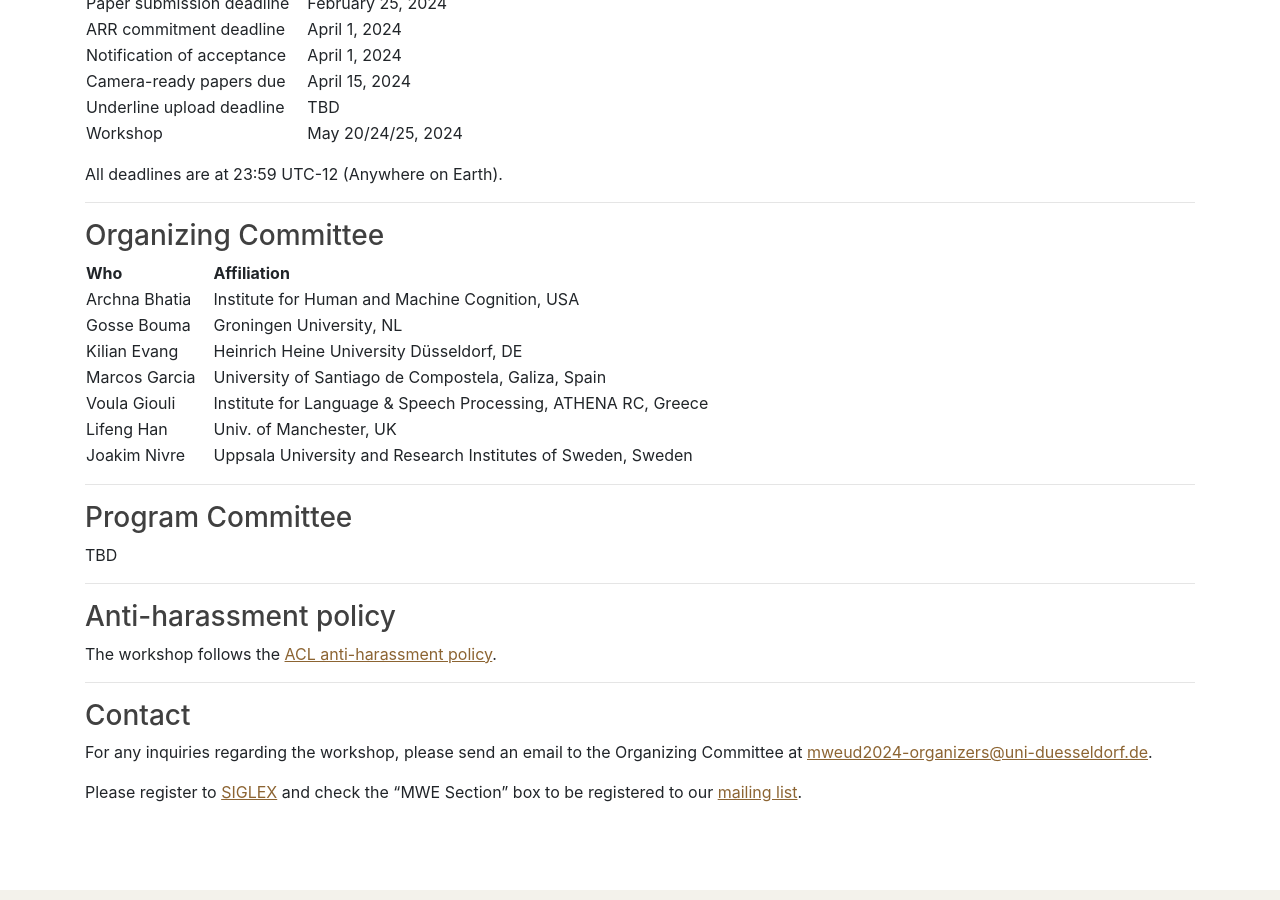
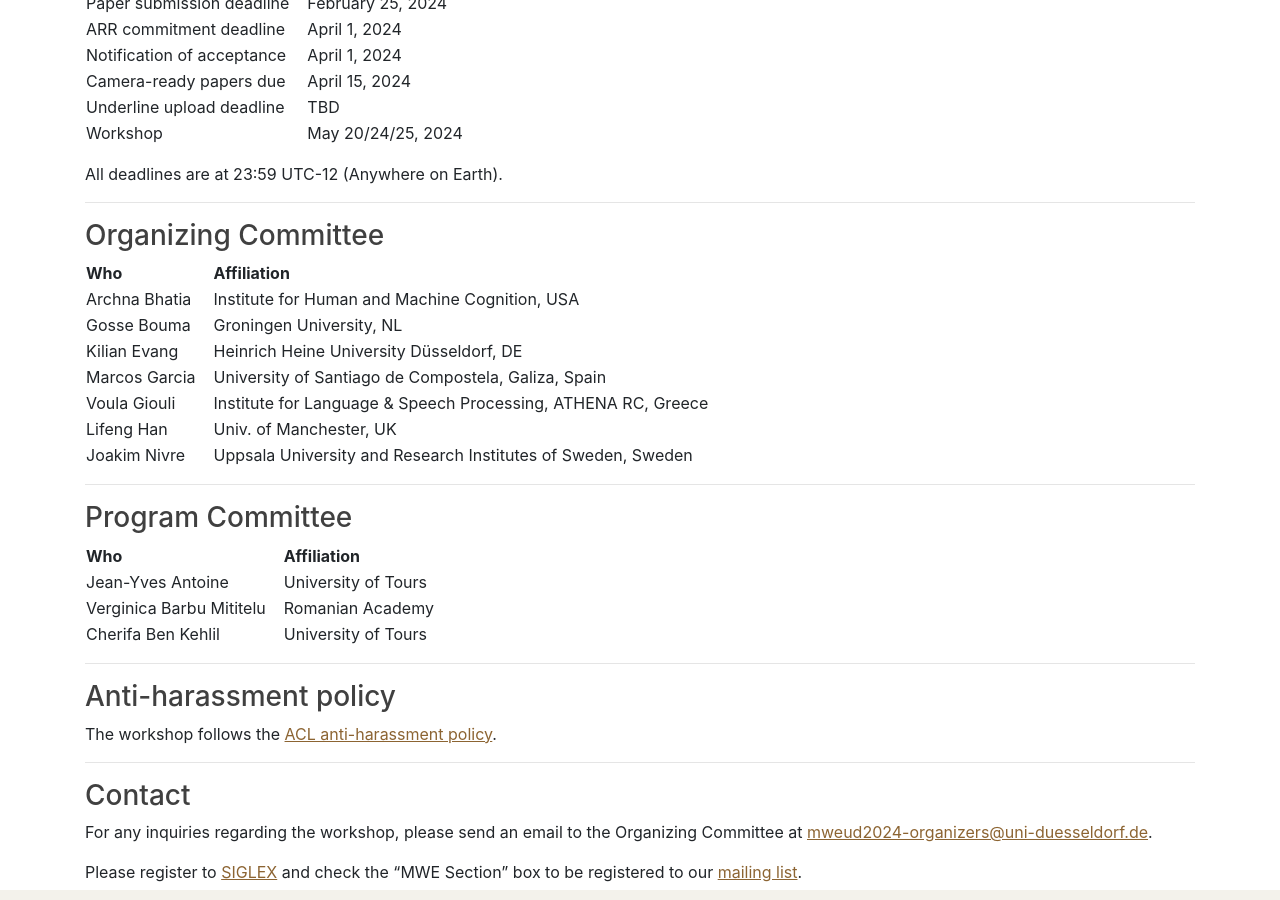
Before and after one commit to multiword/multiword.github.io, a Jekyll site: the page built from mweud2024/index.md, in a window 1280 px wide and 900 px high, scrolled down 1734 px. Built offline with Jekyll 4.4.1, drawn with Linux system fonts in a browser that asks for light colours; comment, search, counter and statistics services are not loaded.

Commit message:
Start adding Program Committee members

```diff
--- a/mweud2024/index.md
+++ b/mweud2024/index.md
@@ -131,19 +131,23 @@ All deadlines are at 23:59 UTC-12 (Anywhere on Earth).
 
 | Who                        | Affiliation                |
 | -------------------------- | -------------------------- |
-|Archna Bhatia               | Institute for Human and Machine Cognition, USA |
-|Gosse Bouma                 | Groningen University, NL |
-|Kilian Evang                | Heinrich Heine University Düsseldorf, DE |
-|Marcos Garcia               | University of Santiago de Compostela, Galiza, Spain |
-|Voula Giouli                | Institute for Language & Speech Processing, ATHENA RC, Greece |
-|Lifeng Han                  | Univ. of Manchester, UK |
-|Joakim Nivre                | Uppsala University and Research Institutes of Sweden, Sweden |
+| Archna Bhatia              | Institute for Human and Machine Cognition, USA |
+| Gosse Bouma                | Groningen University, NL |
+| Kilian Evang               | Heinrich Heine University Düsseldorf, DE |
+| Marcos Garcia              | University of Santiago de Compostela, Galiza, Spain |
+| Voula Giouli               | Institute for Language & Speech Processing, ATHENA RC, Greece |
+| Lifeng Han                 | Univ. of Manchester, UK |
+| Joakim Nivre               | Uppsala University and Research Institutes of Sweden, Sweden |
 
 -----
 
 ### <a name="committee"> Program Committee </a>
 
-TBD
+| Who                        | Affiliation                |
+| -------------------------- | -------------------------- |
+| Jean-Yves Antoine          | University of Tours        |
+| Verginica Barbu Mititelu   | Romanian Academy           |
+| Cherifa Ben Kehlil         | University of Tours        |
 
 -----
 
```
